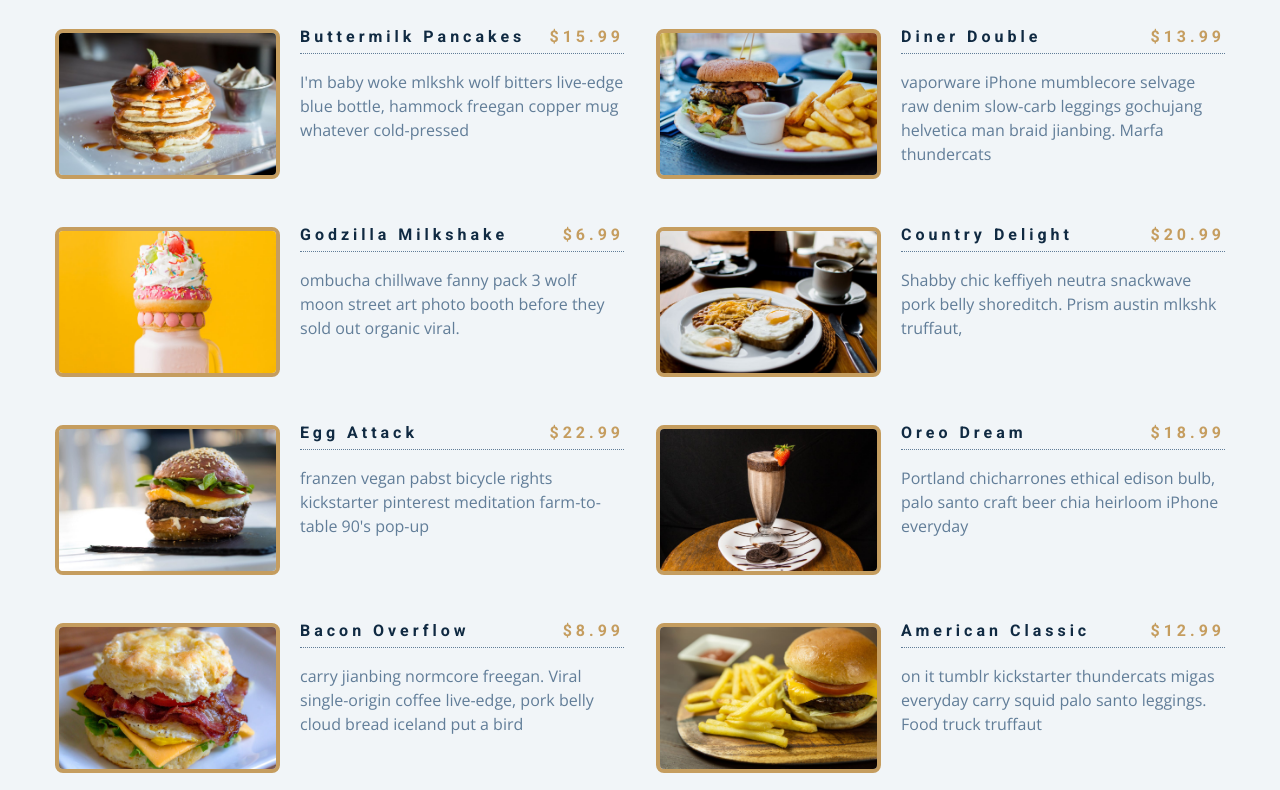
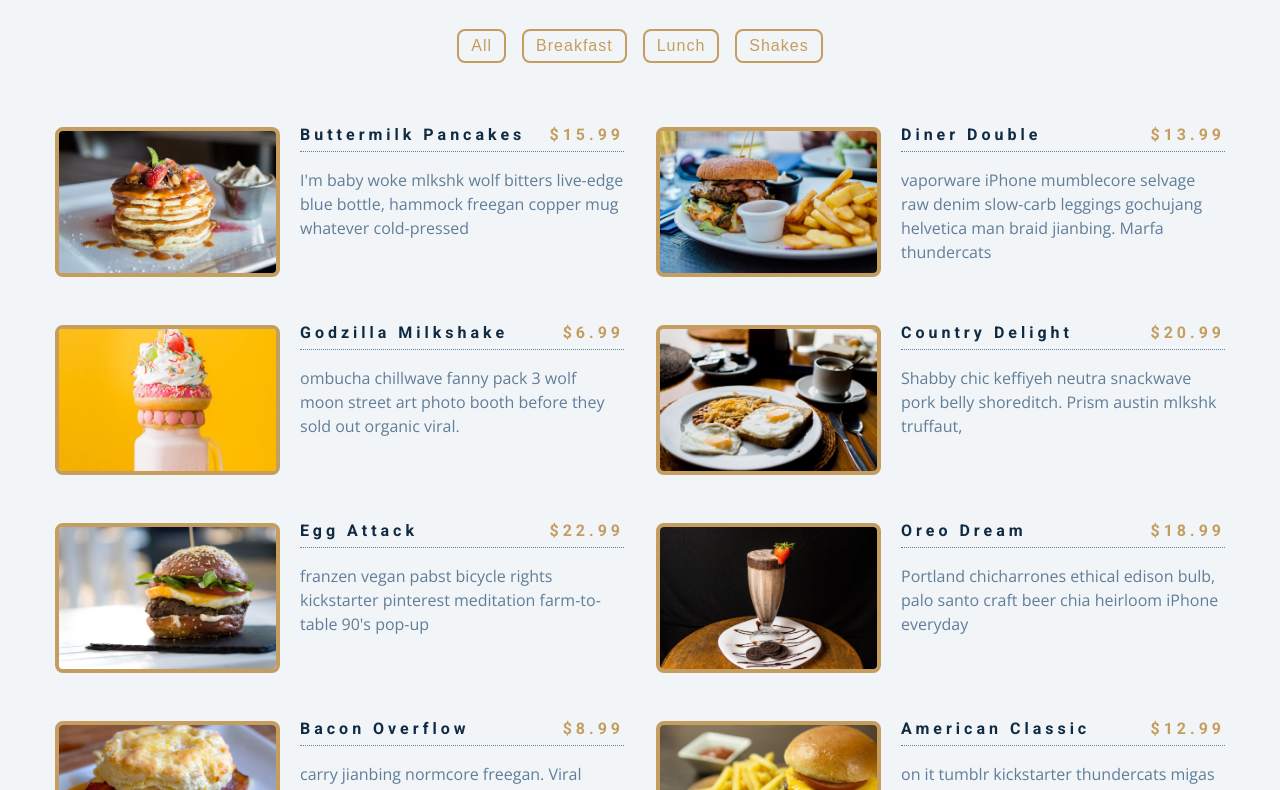
Before and after one commit to romelmahmud/menuitems, a plain HTML site: page index.html in a window 1280 px wide. Shown: the part 139-929 px from the top of the page. Drawn offline with nearby package versions, Linux system fonts and the light colour scheme.

Commit message:
filter button added

```diff
--- a/index.html
+++ b/index.html
@@ -21,6 +21,12 @@
       </div>
       <!-- end of title -->
       <!-- filter Buttons -->
+      <div class="btn-container">
+        <button class="filter-btn" type="button">All</button>
+        <button class="filter-btn" type="button">Breakfast</button>
+        <button class="filter-btn" type="button">Lunch</button>
+        <button class="filter-btn" type="button">Shakes</button>
+      </div>
       <!-- menu items -->
       <div class="section-center">
         <!-- single menu item -->
--- a/styles.css
+++ b/styles.css
@@ -193,6 +193,7 @@ Menu
 }
 .filter-btn {
   background: transparent;
+  border: 2px solid;
   border-color: var(--clr-gold);
   font-size: 1rem;
   text-transform: capitalize;
```
